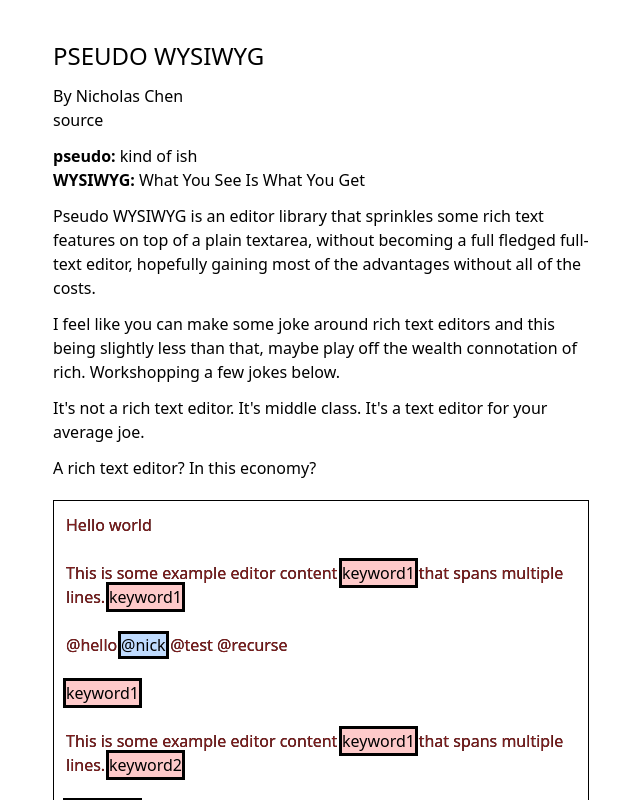
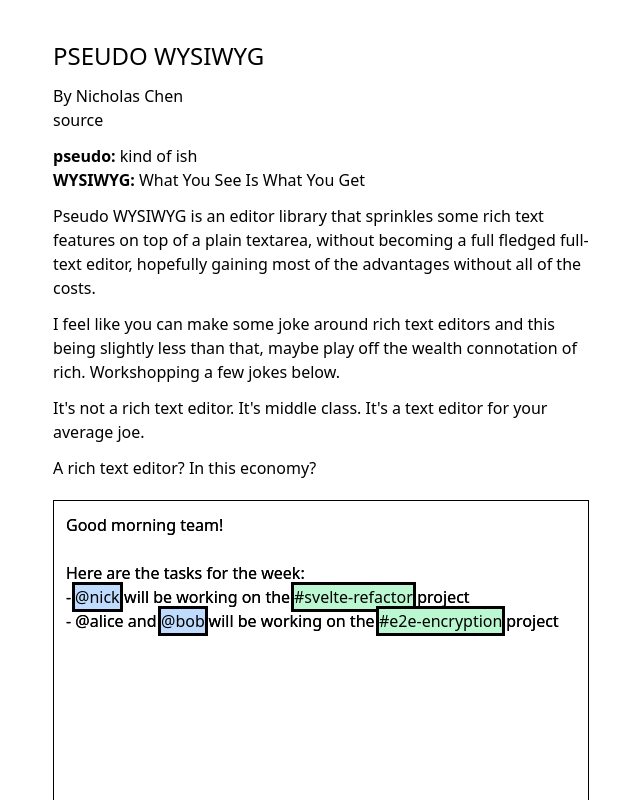
Before and after one commit to nichwch/middle-class-text-editor, a SvelteKit app: page / in a window 1280 px wide. Shown: the top 800 px of the page, without its empty margins (319-959 px from the left). Built offline with nearby package versions, Linux system fonts and the light colour scheme.

Commit message:
separate project component

```diff
--- a/src/lib/Editor.svelte
+++ b/src/lib/Editor.svelte
@@ -81,7 +81,7 @@
 		<!-- THE EDITOR -->
 		<div
 			contenteditable="plaintext-only"
-			class="w-full min-h-full p-3 leading-6 resize-none block text-red-900 absolute top-0 whitespace-pre-line break-after-right caret-black z-10 bg-transparent"
+			class="w-full min-h-full p-3 leading-6 resize-none block absolute top-0 whitespace-pre-line break-after-right caret-black z-10 bg-transparent"
 			bind:innerText={content}
 		/>
 		<!-- THE OVERLAY -->
--- a/src/routes/+page.svelte
+++ b/src/routes/+page.svelte
@@ -1,19 +1,13 @@
 <script>
 	import { Editor, splitText } from '$lib';
 	import MentionComponent from './MentionComponent.svelte';
-	let editorContents = `Hello world
+	import ProjectComponent from './ProjectComponent.svelte';
+	let editorContents = `Good morning team!
 
-This is some example editor content keyword1 that spans multiple lines. keyword1
-
-@hello @nick @test @recurse
-
-keyword1
-
-This is some example editor content keyword1 that spans multiple lines. keyword2
-
-keyword2
-
-As you can see, we're able to apply some cool styles to different blocks.`;
+Here are the tasks for the week:
+- @nick will be working on the #svelte-refactor project
+- @alice and @bob will be working on the #e2e-encryption project
+`;
 	$: console.log({ editorContents });
 </script>
 
@@ -41,13 +35,20 @@ As you can see, we're able to apply some cool styles to different blocks.`;
 	<Editor
 		bind:content={editorContents}
 		keywordMap={{
-			keyword1: {},
-			keyword2: {},
-			'@\\w+': {
+			'@\\S+': {
 				component: MentionComponent,
 				includeFunction: (/** @type {string} */ str) => {
-					const recognizedNames = ['alice', 'bob', 'nick'];
+					const recognizedNames = ['alice-', 'bob', 'nick'];
 					const namesWithAt = recognizedNames.map((name) => `@${name}`);
+					if (namesWithAt.includes(str)) return true;
+					return false;
+				}
+			},
+			'#\\S+': {
+				component: ProjectComponent,
+				includeFunction: (/** @type {string} */ str) => {
+					const recognizedNames = ['svelte-refactor', 'e2e-encryption'];
+					const namesWithAt = recognizedNames.map((name) => `#${name}`);
 					if (namesWithAt.includes(str)) return true;
 					return false;
 				}
--- a/src/routes/MentionComponent.svelte
+++ b/src/routes/MentionComponent.svelte
@@ -1,8 +1,8 @@
-<span
+<button
 	on:click={() => {
 		window.alert('hello ');
 	}}
 	class="bg-blue-200 hover:bg-blue-300 outline outline-black"
 >
 	<slot />
-</span>
+</button>
--- /dev/null
+++ b/src/routes/ProjectComponent.svelte
@@ -0,0 +1,8 @@
+<button
+	on:click={() => {
+		window.alert('project');
+	}}
+	class="bg-green-200 hover:bg-green-300 outline outline-black"
+>
+	<slot />
+</button>
```
